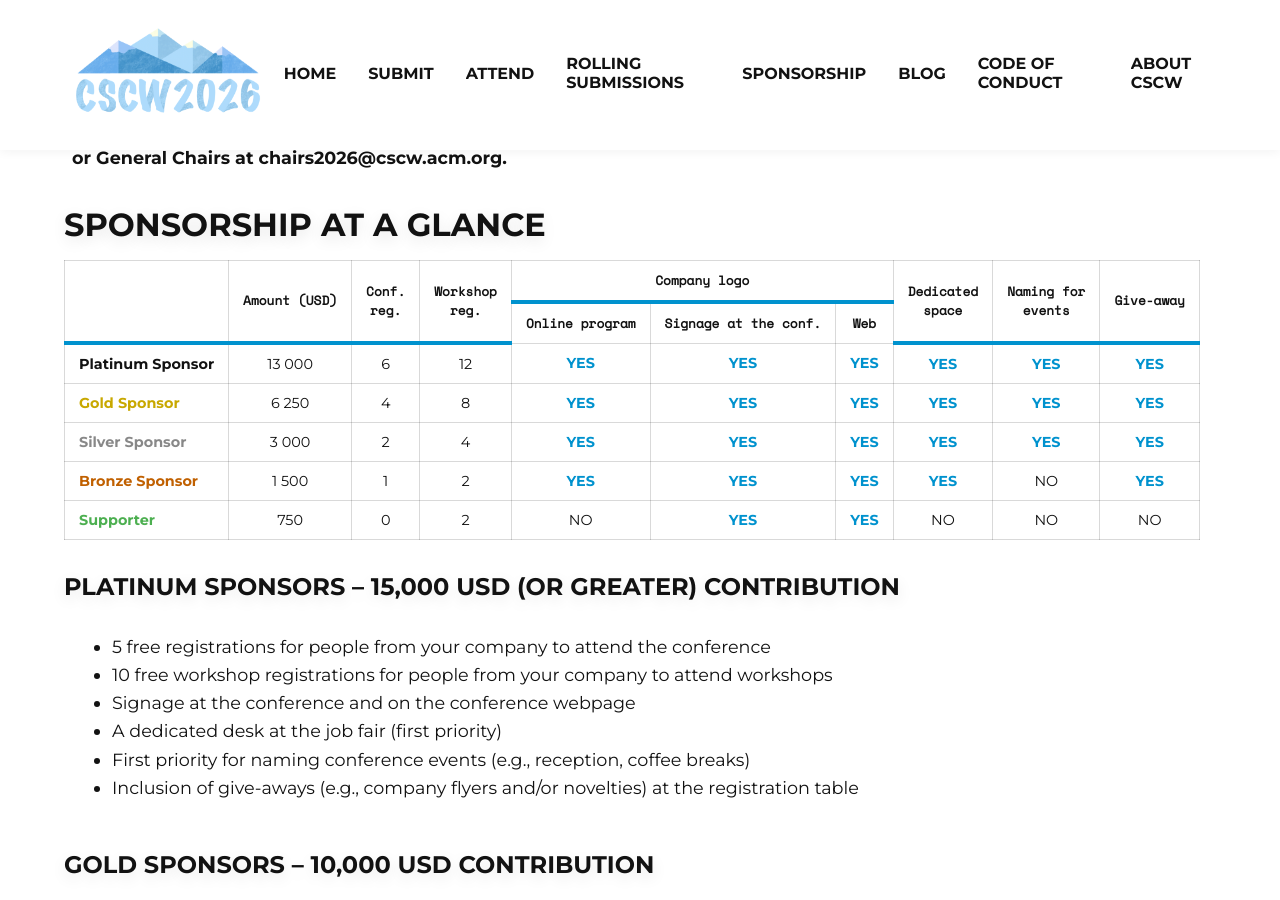
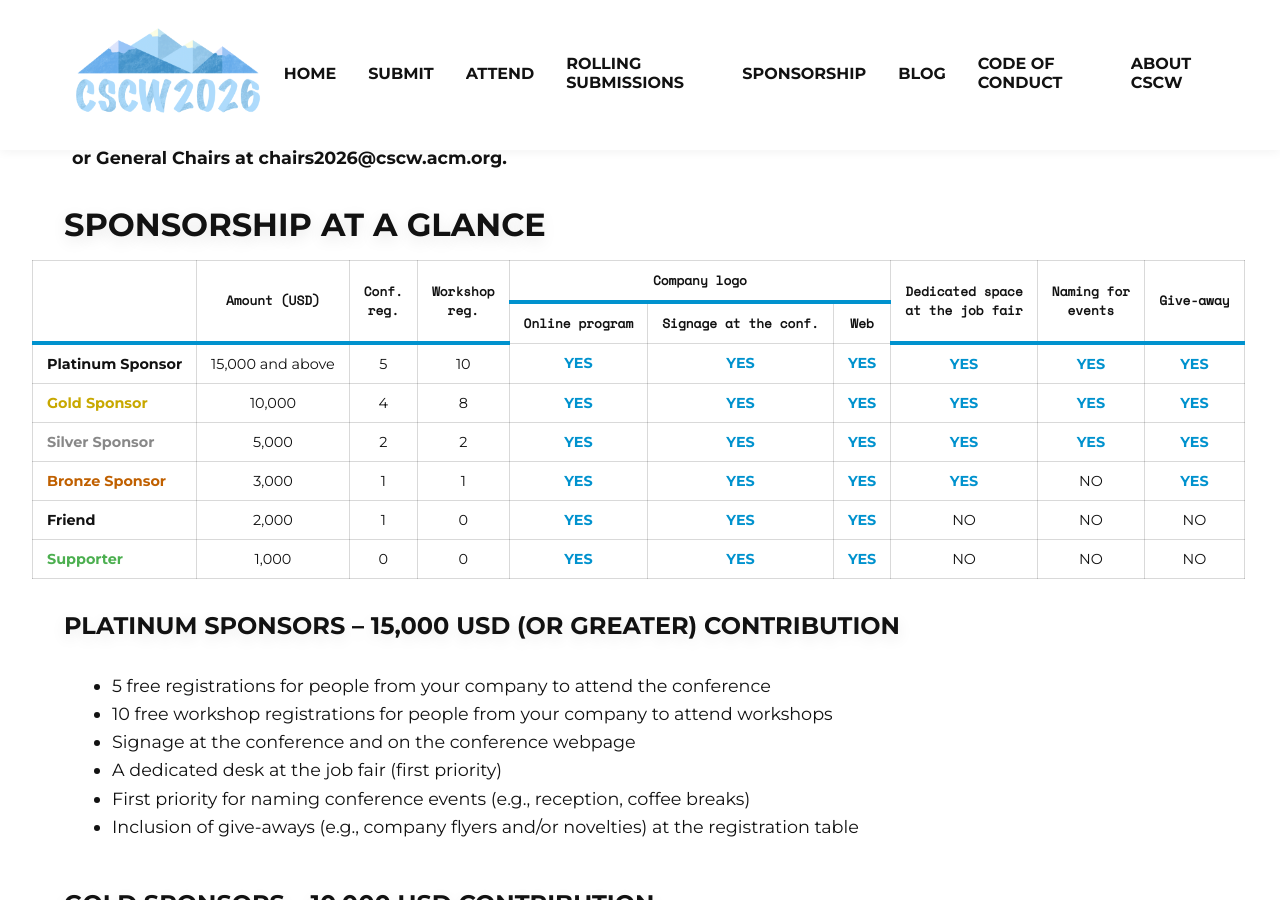
Before and after one commit to anthonypinter/cscw2026-website, a Jekyll site: the page built from sponsorship.html, in a window 1280 px wide and 900 px high, scrolled down 1186 px. Built offline with Jekyll 4.4.1, drawn with Linux system fonts in a browser that asks for light colours.

Commit message:
fixing sponsorship

```diff
--- a/css/style.css
+++ b/css/style.css
@@ -5,60 +5,6 @@
   margin: 0;
   padding: 0;
   box-sizing: border-box;
-}
-
-.table-wrapper {
-  width: 100%;
-  overflow-x: auto;
-  margin-left: 2rem;
-  -webkit-overflow-scrolling: touch;
-}
-
-.sponsor-table {
-  width: 100%;
-  border-collapse: collapse;
-  font-family: 'Montserrat', sans-serif;
-  font-size: 0.9rem;
-}
-
-.sponsor-table th,
-.sponsor-table td {
-  border: 1px solid rgba(0, 0, 0, 0.15);
-  padding: 10px 14px;
-  vertical-align: middle;
-  text-align: center;
-}
-
-.sponsor-table thead th {
-  font-weight: 700;
-  color: var(--light);
-  font-family: 'Space Mono', monospace;
-  font-size: 0.8rem;
-}
-
-.sponsor-table thead tr:first-child th {
-  border-bottom: 4px solid var(--primary);
-}
-
-.sponsor-table td:first-child {
-  text-align: left;
-  font-weight: 700;
-  white-space: nowrap;
-}
-
-.sponsor-table tbody tr:hover td {
-  background-color: rgba(0, 146, 206, 0.05);
-}
-
-.tier-platinum { color: var(--light); }
-.tier-gold     { color: #c8a800; }
-.tier-silver   { color: #888; }
-.tier-bronze   { color: #c06000; }
-.tier-supporter{ color: #4caf50; }
-
-.yes {
-  color: var(--primary);
-  font-weight: 700;
 }
 
 .logo-image {
@@ -882,3 +828,58 @@ h3 {
     font-size: 0.9rem; /* Slightly smaller nav link text */
   }
 }
+
+.table-wrapper {
+  width: 100%;
+  overflow-x: auto;
+  -webkit-overflow-scrolling: touch;
+}
+
+.sponsor-table {
+  width: 100%;
+  min-width: 700px;
+  border-collapse: collapse;
+  font-family: 'Montserrat', sans-serif;
+  font-size: 0.9rem;
+}
+
+.sponsor-table th,
+.sponsor-table td {
+  border: 1px solid rgba(0, 0, 0, 0.15);
+  padding: 10px 14px;
+  vertical-align: middle;
+  text-align: center;
+}
+
+.sponsor-table thead th {
+  font-weight: 700;
+  color: var(--light);
+  font-family: 'Space Mono', monospace;
+  font-size: 0.8rem;
+}
+
+.sponsor-table thead tr:first-child th {
+  border-bottom: 4px solid var(--primary);
+}
+
+.sponsor-table td:first-child {
+  text-align: left;
+  font-weight: 700;
+  white-space: nowrap;
+}
+
+.sponsor-table tbody tr:hover td {
+  background-color: rgba(0, 146, 206, 0.05);
+}
+
+.tier-platinum { color: var(--light); }
+.tier-gold     { color: #c8a800; }
+.tier-silver   { color: #888; }
+.tier-bronze   { color: #c06000; }
+.tier-friend   { color: var(--light); }
+.tier-supporter{ color: #4caf50; }
+
+.yes {
+  color: var(--primary);
+  font-weight: 700;
+}
--- a/sponsorship.html
+++ b/sponsorship.html
@@ -49,6 +49,9 @@ section_id: home
 
        <!-- Sponsorship Table -->
 
+
+<!-- Sponsorship Table -->
+
 <div class="table-wrapper">
   <table class="sponsor-table">
     <thead>
@@ -58,7 +61,7 @@ section_id: home
         <th rowspan="2">Conf.<br>reg.</th>
         <th rowspan="2">Workshop<br>reg.</th>
         <th colspan="3">Company logo</th>
-        <th rowspan="2">Dedicated<br>space</th>
+        <th rowspan="2">Dedicated space<br>at the job fair</th>
         <th rowspan="2">Naming for<br>events</th>
         <th rowspan="2">Give-away</th>
       </tr>
@@ -71,38 +74,75 @@ section_id: home
     <tbody>
       <tr>
         <td class="tier-platinum">Platinum Sponsor</td>
-        <td>13 000</td>
-        <td>6</td><td>12</td>
-        <td class="yes">YES</td><td class="yes">YES</td><td class="yes">YES</td>
-        <td class="yes">YES</td><td class="yes">YES</td><td class="yes">YES</td>
+        <td data-label="Amount (USD)">15,000 and above</td>
+        <td data-label="Conf. reg.">5</td>
+        <td data-label="Workshop reg.">10</td>
+        <td data-label="Logo: Online program" class="yes">YES</td>
+        <td data-label="Logo: Signage at the conf." class="yes">YES</td>
+        <td data-label="Logo: Web" class="yes">YES</td>
+        <td data-label="Dedicated space at the job fair" class="yes">YES</td>
+        <td data-label="Naming for events" class="yes">YES</td>
+        <td data-label="Give-away" class="yes">YES</td>
       </tr>
       <tr>
         <td class="tier-gold">Gold Sponsor</td>
-        <td>6 250</td>
-        <td>4</td><td>8</td>
-        <td class="yes">YES</td><td class="yes">YES</td><td class="yes">YES</td>
-        <td class="yes">YES</td><td class="yes">YES</td><td class="yes">YES</td>
+        <td data-label="Amount (USD)">10,000</td>
+        <td data-label="Conf. reg.">4</td>
+        <td data-label="Workshop reg.">8</td>
+        <td data-label="Logo: Online program" class="yes">YES</td>
+        <td data-label="Logo: Signage at the conf." class="yes">YES</td>
+        <td data-label="Logo: Web" class="yes">YES</td>
+        <td data-label="Dedicated space at the job fair" class="yes">YES</td>
+        <td data-label="Naming for events" class="yes">YES</td>
+        <td data-label="Give-away" class="yes">YES</td>
       </tr>
       <tr>
         <td class="tier-silver">Silver Sponsor</td>
-        <td>3 000</td>
-        <td>2</td><td>4</td>
-        <td class="yes">YES</td><td class="yes">YES</td><td class="yes">YES</td>
-        <td class="yes">YES</td><td class="yes">YES</td><td class="yes">YES</td>
+        <td data-label="Amount (USD)">5,000</td>
+        <td data-label="Conf. reg.">2</td>
+        <td data-label="Workshop reg.">2</td>
+        <td data-label="Logo: Online program" class="yes">YES</td>
+        <td data-label="Logo: Signage at the conf." class="yes">YES</td>
+        <td data-label="Logo: Web" class="yes">YES</td>
+        <td data-label="Dedicated space at the job fair" class="yes">YES</td>
+        <td data-label="Naming for events" class="yes">YES</td>
+        <td data-label="Give-away" class="yes">YES</td>
       </tr>
       <tr>
         <td class="tier-bronze">Bronze Sponsor</td>
-        <td>1 500</td>
-        <td>1</td><td>2</td>
-        <td class="yes">YES</td><td class="yes">YES</td><td class="yes">YES</td>
-        <td class="yes">YES</td><td>NO</td><td class="yes">YES</td>
+        <td data-label="Amount (USD)">3,000</td>
+        <td data-label="Conf. reg.">1</td>
+        <td data-label="Workshop reg.">1</td>
+        <td data-label="Logo: Online program" class="yes">YES</td>
+        <td data-label="Logo: Signage at the conf." class="yes">YES</td>
+        <td data-label="Logo: Web" class="yes">YES</td>
+        <td data-label="Dedicated space at the job fair" class="yes">YES</td>
+        <td data-label="Naming for events">NO</td>
+        <td data-label="Give-away" class="yes">YES</td>
+      </tr>
+      <tr>
+        <td class="tier-friend">Friend</td>
+        <td data-label="Amount (USD)">2,000</td>
+        <td data-label="Conf. reg.">1</td>
+        <td data-label="Workshop reg.">0</td>
+        <td data-label="Logo: Online program" class="yes">YES</td>
+        <td data-label="Logo: Signage at the conf." class="yes">YES</td>
+        <td data-label="Logo: Web" class="yes">YES</td>
+        <td data-label="Dedicated space at the job fair">NO</td>
+        <td data-label="Naming for events">NO</td>
+        <td data-label="Give-away">NO</td>
       </tr>
       <tr>
         <td class="tier-supporter">Supporter</td>
-        <td>750</td>
-        <td>0</td><td>2</td>
-        <td>NO</td><td class="yes">YES</td><td class="yes">YES</td>
-        <td>NO</td><td>NO</td><td>NO</td>
+        <td data-label="Amount (USD)">1,000</td>
+        <td data-label="Conf. reg.">0</td>
+        <td data-label="Workshop reg.">0</td>
+        <td data-label="Logo: Online program" class="yes">YES</td>
+        <td data-label="Logo: Signage at the conf." class="yes">YES</td>
+        <td data-label="Logo: Web" class="yes">YES</td>
+        <td data-label="Dedicated space at the job fair">NO</td>
+        <td data-label="Naming for events">NO</td>
+        <td data-label="Give-away">NO</td>
       </tr>
     </tbody>
   </table>
```
